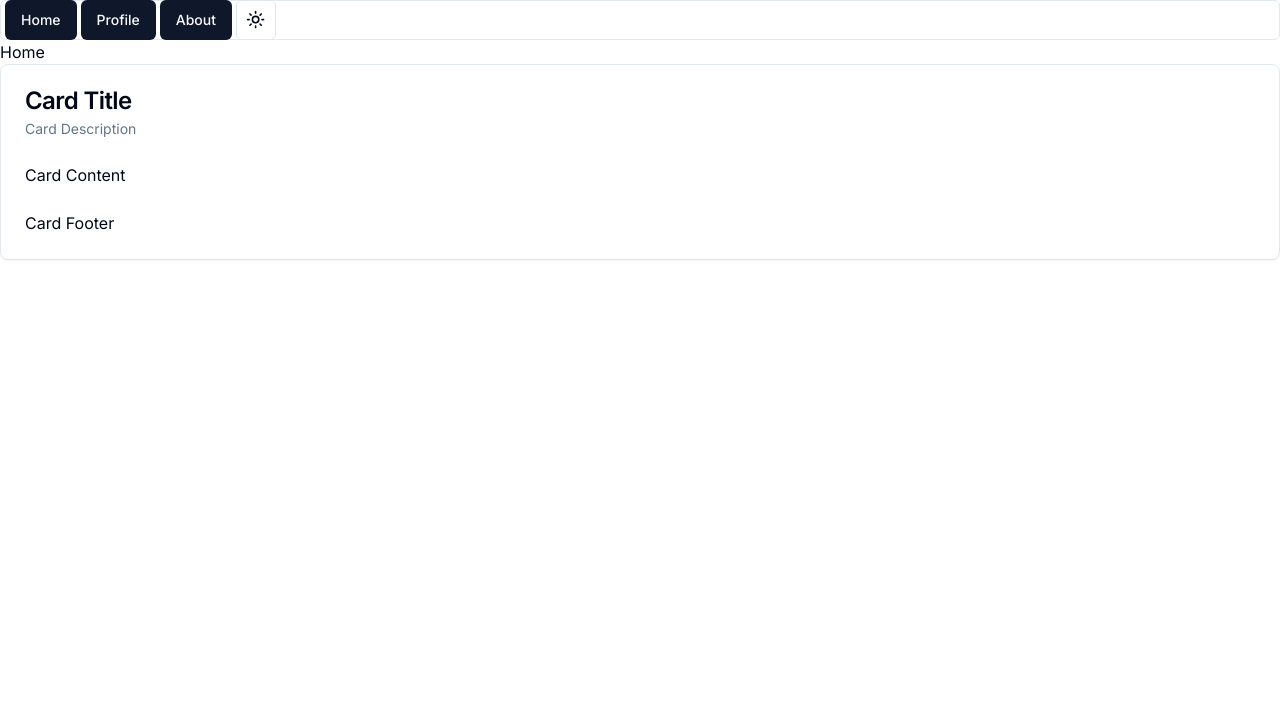
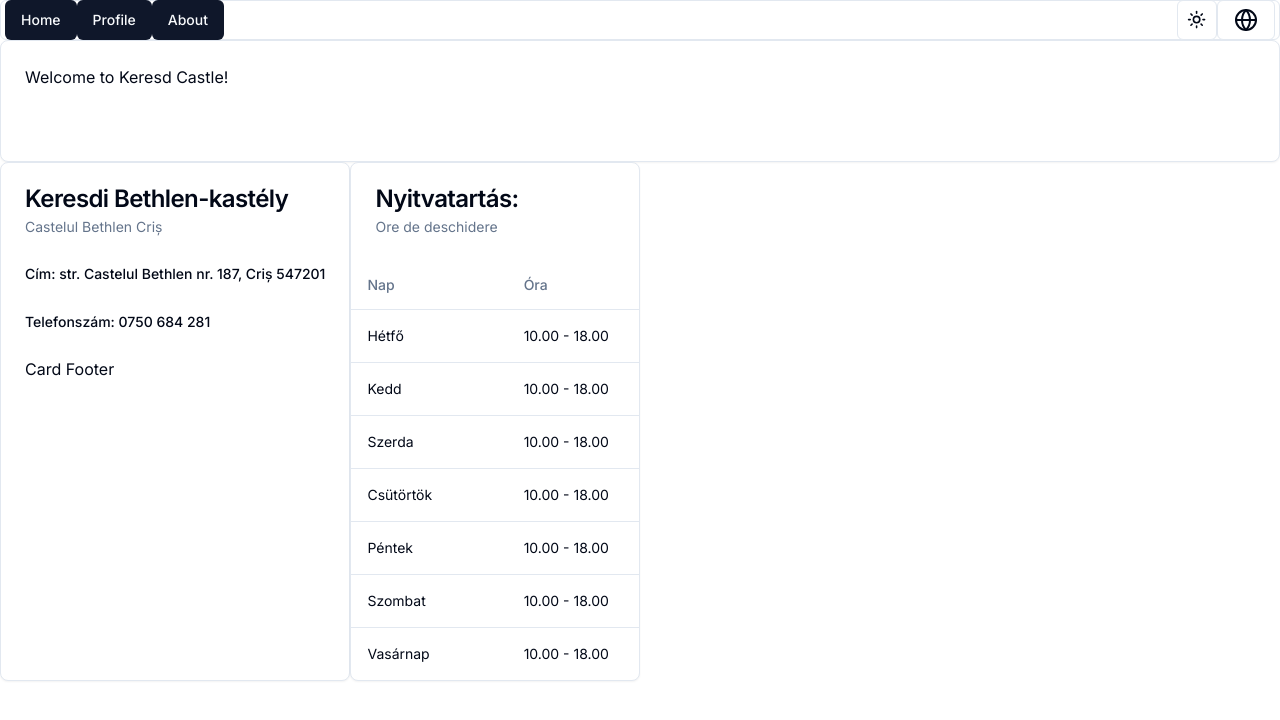
Before and after one commit to tloszkov/keresd, a Next.js app in the folder keresd-castle/: page / in a window 1280 px wide. Shown: the top 720 px of the page. Built offline with nearby package versions, Linux system fonts and the light colour scheme.

Commit message:
feat - footer extend

```diff
--- a/keresd-castle/package.json
+++ b/keresd-castle/package.json
@@ -9,6 +9,7 @@
     "lint": "next lint"
   },
   "dependencies": {
+    "@radix-ui/react-label": "^2.0.2",
     "@radix-ui/react-menubar": "^1.0.4",
     "@radix-ui/react-slot": "^1.0.2",
     "class-variance-authority": "^0.7.0",
--- a/keresd-castle/src/app/page.tsx
+++ b/keresd-castle/src/app/page.tsx
@@ -1,13 +1,25 @@
 import {Button} from "@/components/ui/button";
 import React from "react";
-import {Menubar, MenubarTrigger} from "@/components/ui/menubar";
-import {router} from "next/client";
+import {Card, CardContent, CardFooter, CardHeader} from "@/components/ui/card";
+
+    const loremIpsum = 'Lorem ipsum dolor sit amet, consectetur adipiscing elit. Sed ac faucibus turpis, non lacinia urna. Suspendisse potenti. Morbi tempus, nunc eget faucibus volutpat, ex dolor auctor eros, vel aliquet urna massa in diam. Sed vitae eleifend ex, in vehicula augue. Duis sagittis, lacus id mattis aliquam, justo leo feugiat dui, ut tincidunt neque odio at arcu.';
+
 
 export default function Home() {
   return (
 
     <main>
-        <h1>Home</h1>
+        <Card>
+            <CardHeader>
+                Welcome to Keresd Castle!
+            </CardHeader>
+            <CardContent>
+
+            </CardContent>
+            <CardFooter>
+            </CardFooter>
+        </Card>
+        {/*<h1>{loremIpsum.substring(0, 1000)}</h1>*/}
     </main>
   );
 }
--- a/keresd-castle/src/components/Footer.tsx
+++ b/keresd-castle/src/components/Footer.tsx
@@ -8,22 +8,86 @@ import {
     CardHeader,
     CardTitle,
 } from "@/components/ui/card"
+import {Label} from "@/components/ui/label";
+
+import {
+    Table,
+    TableBody,
+    TableCaption,
+    TableCell,
+    TableHead,
+    TableHeader,
+    TableRow,
+} from "@/components/ui/table"
 
 
 export default function Header() {
     return (
+        <div className="flex h-full w-1/2 justify-center" >
+            <div className="flex">
                 <Card>
                     <CardHeader>
-                <CardTitle>Card Title</CardTitle>
-                <CardDescription>Card Description</CardDescription>
+                        <CardTitle>Keresdi Bethlen-kastély</CardTitle>
+                        <CardDescription>Castelul Bethlen Criș</CardDescription>
                     </CardHeader>
                     <CardContent>
-                <p>Card Content</p>
+                        <Label>Cím: str. Castelul Bethlen nr. 187, Criș 547201</Label>
+                    </CardContent>
+                        <Label>{"\n"}</Label>
+                    <CardContent>
+                        <Label>Telefonszám: 0750 684 281</Label>
                     </CardContent>
                     <CardFooter>
                         <p>Card Footer</p>
                     </CardFooter>
                 </Card>
-
+            </div>
+            <div className="flex-1">
+                <Card>
+                    <CardHeader>
+                        <CardTitle>Nyitvatartás:</CardTitle>
+                        <CardDescription>Ore de deschidere</CardDescription>
+                    </CardHeader>
+                    <Table>
+                        <TableHeader>
+                            <TableRow>
+                                <TableHead className="w-1/4">Nap</TableHead>
+                                <TableHead className="w-1/4">Óra</TableHead>
+                            </TableRow>
+                        </TableHeader>
+                        <TableBody>
+                            <TableRow>
+                                <TableCell className="w-1/4">Hétfő</TableCell>
+                                <TableCell className="w-1/4">10.00 - 18.00</TableCell>
+                            </TableRow>
+                            <TableRow>
+                                <TableCell className="w-1/4">Kedd</TableCell>
+                                <TableCell className="w-1/4">10.00 - 18.00</TableCell>
+                            </TableRow>
+                            <TableRow>
+                                <TableCell className="w-1/4">Szerda</TableCell>
+                                <TableCell className="w-1/4">10.00 - 18.00</TableCell>
+                            </TableRow>
+                            <TableRow>
+                                <TableCell className="w-1/4">Csütörtök</TableCell>
+                                <TableCell className="w-1/4">10.00 - 18.00</TableCell>
+                            </TableRow>
+                            <TableRow>
+                                <TableCell className="w-1/4">Péntek</TableCell>
+                                <TableCell className="w-1/4">10.00 - 18.00</TableCell>
+                            </TableRow>
+                            <TableRow>
+                                <TableCell className="w-1/4">Szombat</TableCell>
+                                <TableCell className="w-1/4">10.00 - 18.00</TableCell>
+                            </TableRow>
+                            <TableRow>
+                                <TableCell className="w-1/4">Vasárnap</TableCell>
+                                <TableCell className="w-1/4">10.00 - 18.00</TableCell>
+                            </TableRow>
+                        </TableBody>
+                    </Table>
+                </Card>
+            </div>
+        </div>
     );
 }
--- a/keresd-castle/src/components/Header.tsx
+++ b/keresd-castle/src/components/Header.tsx
@@ -1,18 +1,24 @@
 import React from "react";
 import {Menubar} from "@/components/ui/menubar";
 import {Button} from "@/components/ui/button";
-import {router} from "next/client";
 import Link from "next/link";
 import {ModeToggle} from "@/components/ui/ModeToggle";
+import {LanguageMenu} from "@/components/ui/LanguageMenu";
 
 export default function Header() {
     return (
         <main>
             <Menubar>
-                <Link href={"/"}><Button>Home</Button></Link>
-                <Link href={"/profile"}><Button>Profile</Button></Link>
-                <Link href={"/about"}><Button >About</Button></Link>
-                <ModeToggle></ModeToggle>
+                <div className={"flex-1"}>
+                    <Link href={"/"}><Button>Home</Button></Link>
+                    <Link href={"/profile"}><Button>Profile</Button></Link>
+                    <Link href={"/about"}><Button >About</Button></Link>
+                </div>
+                <div className={"flex"}>
+                    <ModeToggle></ModeToggle>
+                    <LanguageMenu></LanguageMenu>
+                </div>
+
             </Menubar>
         </main>
     );
--- /dev/null
+++ b/keresd-castle/src/components/ui/LanguageMenu.tsx
@@ -0,0 +1,28 @@
+import {
+    Menubar,
+    MenubarContent,
+    MenubarItem,
+    MenubarMenu,
+    MenubarSeparator,
+    MenubarShortcut,
+    MenubarTrigger,
+} from "@/components/ui/menubar"
+import React from "react";
+import {Globe} from "lucide-react";
+
+
+export function LanguageMenu() {
+    return (
+        <Menubar>
+            <MenubarMenu>
+                <MenubarTrigger><Globe /></MenubarTrigger>
+                <MenubarContent>
+                    <MenubarItem>EN</MenubarItem>
+                    <MenubarItem>RO</MenubarItem>
+                    <MenubarItem>HU</MenubarItem>
+                    <MenubarItem>DE</MenubarItem>
+                </MenubarContent>
+            </MenubarMenu>
+        </Menubar>
+    )
+}
--- /dev/null
+++ b/keresd-castle/src/components/ui/label.tsx
@@ -0,0 +1,26 @@
+"use client"
+
+import * as React from "react"
+import * as LabelPrimitive from "@radix-ui/react-label"
+import { cva, type VariantProps } from "class-variance-authority"
+
+import { cn } from "@/lib/utils"
+
+const labelVariants = cva(
+  "text-sm font-medium leading-none peer-disabled:cursor-not-allowed peer-disabled:opacity-70"
+)
+
+const Label = React.forwardRef<
+  React.ElementRef<typeof LabelPrimitive.Root>,
+  React.ComponentPropsWithoutRef<typeof LabelPrimitive.Root> &
+    VariantProps<typeof labelVariants>
+>(({ className, ...props }, ref) => (
+  <LabelPrimitive.Root
+    ref={ref}
+    className={cn(labelVariants(), className)}
+    {...props}
+  />
+))
+Label.displayName = LabelPrimitive.Root.displayName
+
+export { Label }
--- /dev/null
+++ b/keresd-castle/src/components/ui/table.tsx
@@ -0,0 +1,117 @@
+import * as React from "react"
+
+import { cn } from "@/lib/utils"
+
+const Table = React.forwardRef<
+  HTMLTableElement,
+  React.HTMLAttributes<HTMLTableElement>
+>(({ className, ...props }, ref) => (
+  <div className="relative w-full overflow-auto">
+    <table
+      ref={ref}
+      className={cn("w-full caption-bottom text-sm", className)}
+      {...props}
+    />
+  </div>
+))
+Table.displayName = "Table"
+
+const TableHeader = React.forwardRef<
+  HTMLTableSectionElement,
+  React.HTMLAttributes<HTMLTableSectionElement>
+>(({ className, ...props }, ref) => (
+  <thead ref={ref} className={cn("[&_tr]:border-b", className)} {...props} />
+))
+TableHeader.displayName = "TableHeader"
+
+const TableBody = React.forwardRef<
+  HTMLTableSectionElement,
+  React.HTMLAttributes<HTMLTableSectionElement>
+>(({ className, ...props }, ref) => (
+  <tbody
+    ref={ref}
+    className={cn("[&_tr:last-child]:border-0", className)}
+    {...props}
+  />
+))
+TableBody.displayName = "TableBody"
+
+const TableFooter = React.forwardRef<
+  HTMLTableSectionElement,
+  React.HTMLAttributes<HTMLTableSectionElement>
+>(({ className, ...props }, ref) => (
+  <tfoot
+    ref={ref}
+    className={cn(
+      "border-t bg-muted/50 font-medium [&>tr]:last:border-b-0",
+      className
+    )}
+    {...props}
+  />
+))
+TableFooter.displayName = "TableFooter"
+
+const TableRow = React.forwardRef<
+  HTMLTableRowElement,
+  React.HTMLAttributes<HTMLTableRowElement>
+>(({ className, ...props }, ref) => (
+  <tr
+    ref={ref}
+    className={cn(
+      "border-b transition-colors hover:bg-muted/50 data-[state=selected]:bg-muted",
+      className
+    )}
+    {...props}
+  />
+))
+TableRow.displayName = "TableRow"
+
+const TableHead = React.forwardRef<
+  HTMLTableCellElement,
+  React.ThHTMLAttributes<HTMLTableCellElement>
+>(({ className, ...props }, ref) => (
+  <th
+    ref={ref}
+    className={cn(
+      "h-12 px-4 text-left align-middle font-medium text-muted-foreground [&:has([role=checkbox])]:pr-0",
+      className
+    )}
+    {...props}
+  />
+))
+TableHead.displayName = "TableHead"
+
+const TableCell = React.forwardRef<
+  HTMLTableCellElement,
+  React.TdHTMLAttributes<HTMLTableCellElement>
+>(({ className, ...props }, ref) => (
+  <td
+    ref={ref}
+    className={cn("p-4 align-middle [&:has([role=checkbox])]:pr-0", className)}
+    {...props}
+  />
+))
+TableCell.displayName = "TableCell"
+
+const TableCaption = React.forwardRef<
+  HTMLTableCaptionElement,
+  React.HTMLAttributes<HTMLTableCaptionElement>
+>(({ className, ...props }, ref) => (
+  <caption
+    ref={ref}
+    className={cn("mt-4 text-sm text-muted-foreground", className)}
+    {...props}
+  />
+))
+TableCaption.displayName = "TableCaption"
+
+export {
+  Table,
+  TableHeader,
+  TableBody,
+  TableFooter,
+  TableHead,
+  TableRow,
+  TableCell,
+  TableCaption,
+}
```
Also changed, not shown: 1 other file (tests, documents, lock files or other folders). Lines whose indentation alone changed are shown as unchanged.
